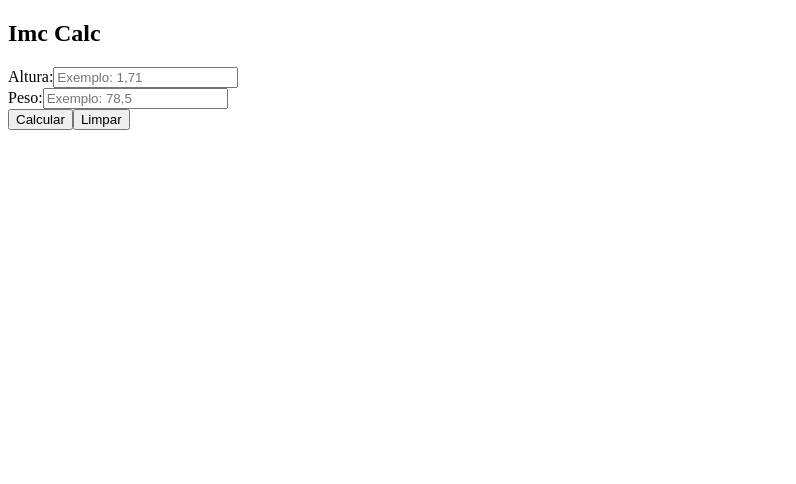
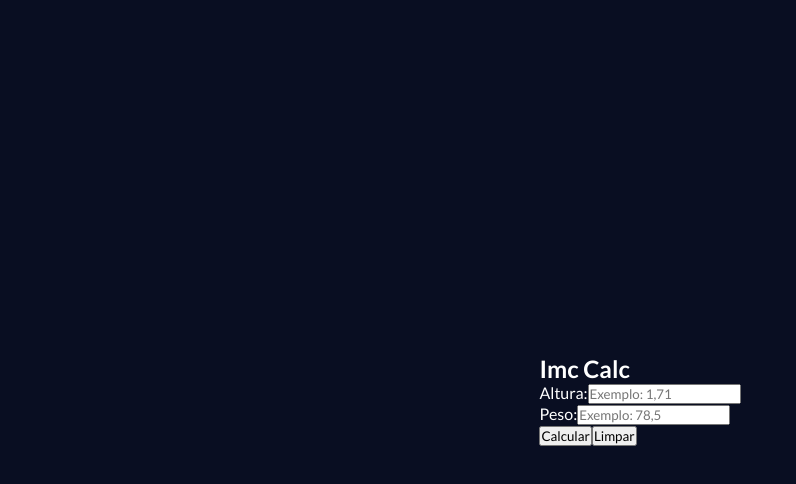
Before and after one commit to luisfrancisco2b/imc-calculator-react, a React (Vite) app: page / in a window 1280 px wide. Shown: the top 484 px of the page, without its empty margins (0-796 px from the left). Built offline with nearby package versions, Linux system fonts and the light colour scheme.

Commit message:
style: add reset CSS

```diff
--- a/index.html
+++ b/index.html
@@ -6,6 +6,11 @@
   <link rel="icon" type="image/svg+xml" href="/favicon.svg" />
   <meta name="viewport" content="width=device-width, initial-scale=1.0" />
   <title>imc-calculator-react</title>
+  <link rel="preconnect" href="https://fonts.googleapis.com">
+  <link rel="preconnect" href="https://fonts.gstatic.com" crossorigin>
+  <link
+    href="https://fonts.googleapis.com/css2?family=Lato:ital,wght@0,100;0,300;0,400;0,700;0,900;1,100;1,300;1,400;1,700;1,900&display=swap"
+    rel="stylesheet">
 </head>
 
 <body>
--- a/src/index.css
+++ b/src/index.css
@@ -0,0 +1,15 @@
+* {
+  margin: 0;
+  padding: 0;
+  box-sizing: border-box;
+  font-family: "Lato", sans-serif;
+}
+
+body {
+  display: flex;
+  justify-content: center;
+  align-items: center;
+  min-height: 100vh;
+  background-color: #090e22;
+  color: #fff;
+}
```
